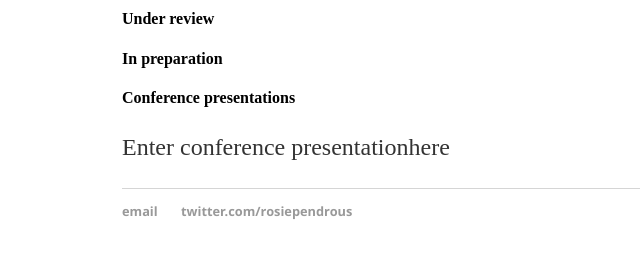
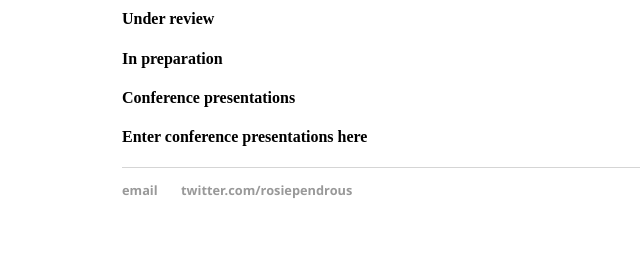
Before and after one commit to RosiePendrous/rosiependrous.github.io, a plain HTML site: page publications.html in a window 1280 px wide. Shown: the part 201-458 px from the top of the page, without its empty margins (70-710 px from the left). Drawn offline with Linux system fonts and the light colour scheme.

Commit message:
Update publications.html

```diff
--- a/publications.html
+++ b/publications.html
@@ -23,7 +23,7 @@
 
           <h4>Conference presentations</h4>
 
-          <p>Enter conference presentationhere</p>
+			<h4>Enter conference presentations here</h4>
 
 
     		</div><!-- /.blurb -->
```
